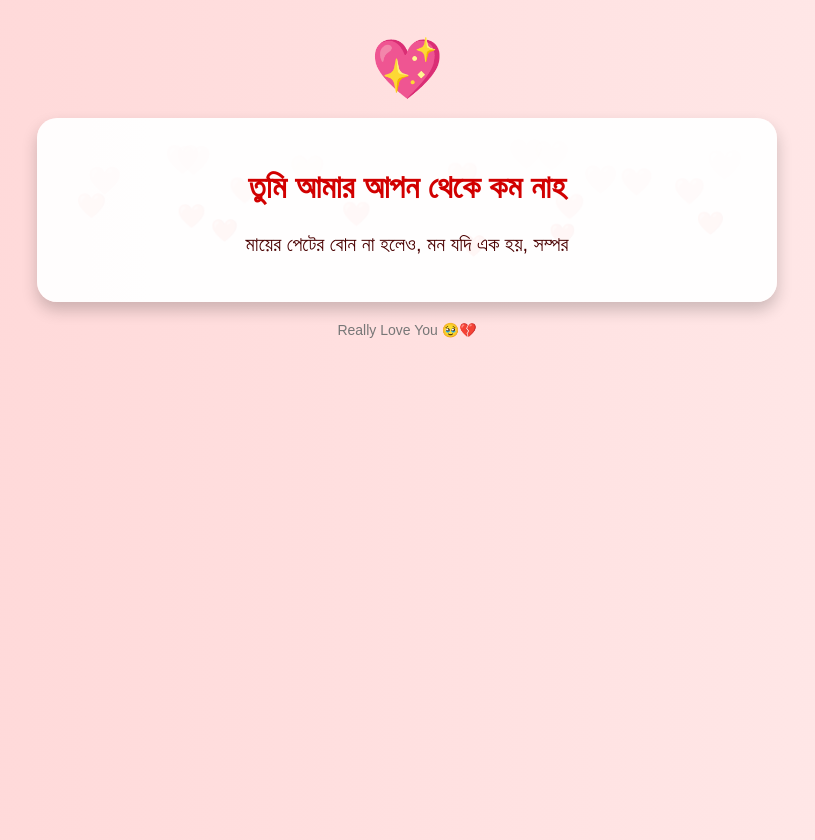
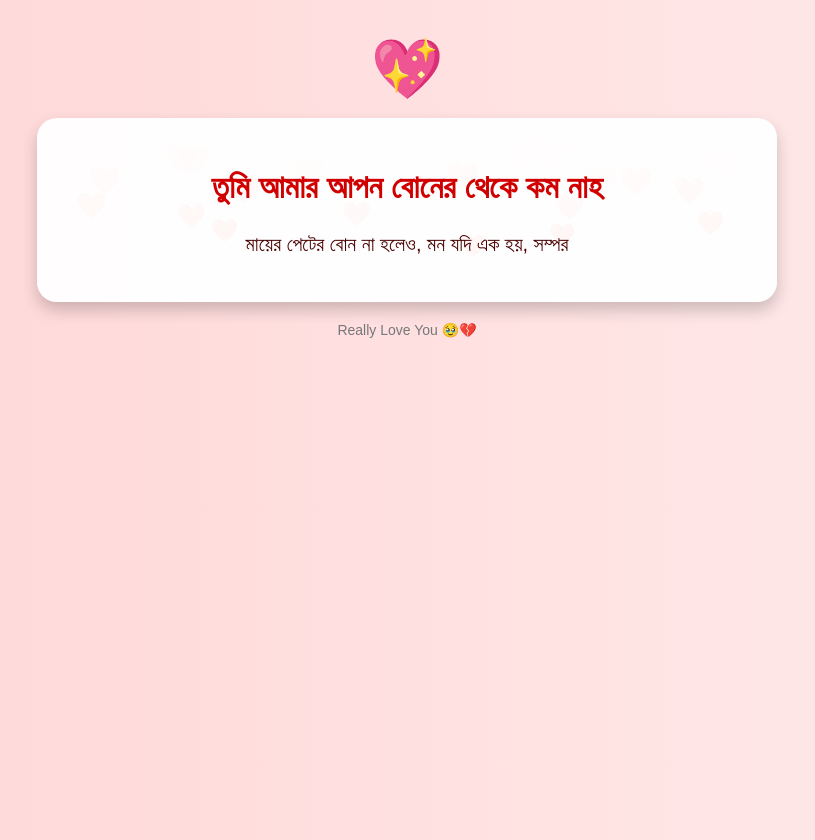
Before and after one commit to chayonkumer/Priyo, a plain HTML site: page index.html in a window 1280 px wide. Both pictures are taken after a click on the button "This is for you". Shown: the whole page, without its empty margins (233-1048 px from the left). Drawn offline with Linux system fonts and the light colour scheme; a web font is replaced by a local one.

Commit message:
Update index.html

```diff
--- a/index.html
+++ b/index.html
@@ -123,7 +123,7 @@
   <button id="startButton">This is for you</button>
 
   <div class="card" id="card">
-    <h1>তুমি আমার আপন থেকে কম নাহ</h1>
+    <h1>তুমি আমার আপন বোনের থেকে কম নাহ</h1>
     <div id="lines"></div>
   </div>
 
```
